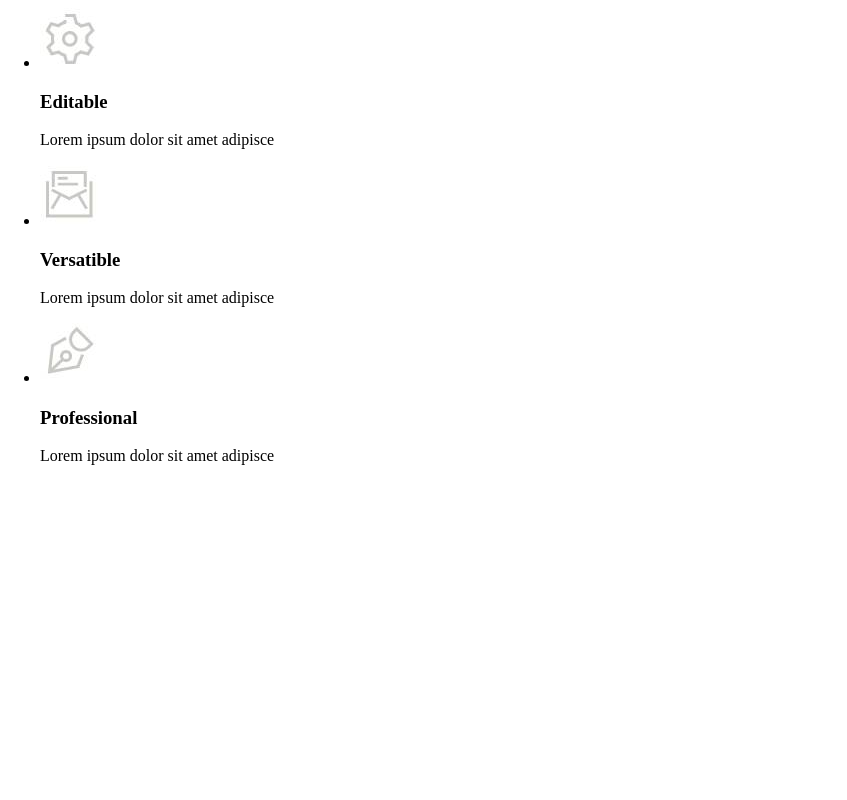
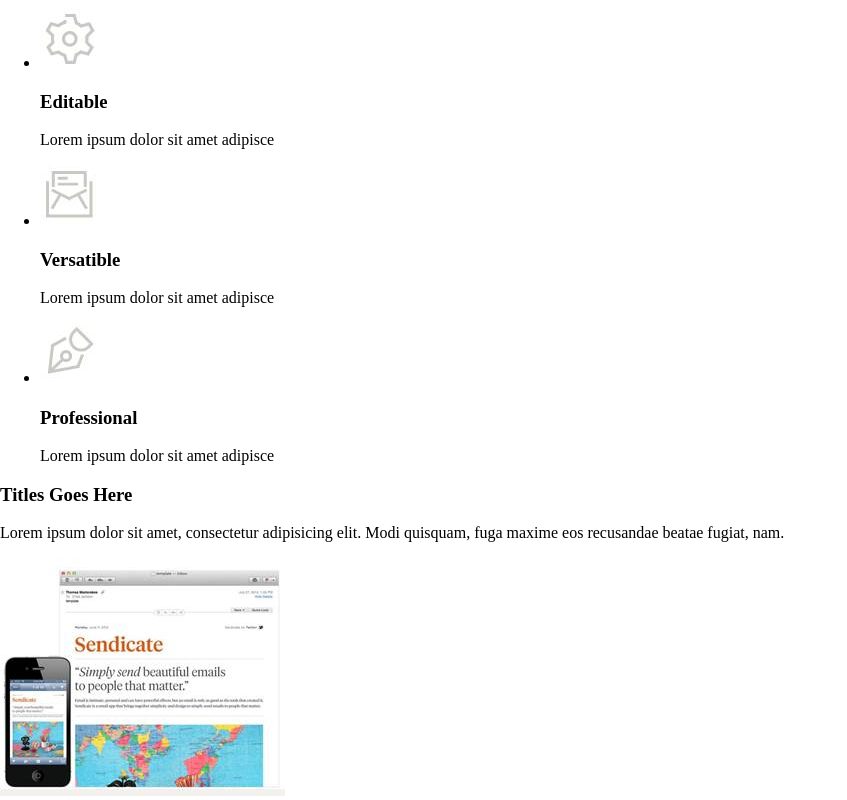
Before and after one commit to m1k1e/picto_site, a plain HTML site: page index.html in a window 1280 px wide. Shown: the part 534-1334 px from the top of the page, without its empty margins (0-847 px from the left). Before the commit the page ends 1015 px from the top, so only its background shows below. Drawn offline with Linux system fonts and the light colour scheme.

Commit message:
Add new layout left panel info

```diff
--- a/index.html
+++ b/index.html
@@ -57,6 +57,14 @@
 	</ul>
 </section>
 
+<section>
+	<div class="left">
+		<h3>Titles Goes Here</h3>
+		<p>Lorem ipsum dolor sit amet, consectetur adipisicing elit. Modi quisquam, fuga maxime eos recusandae beatae fugiat, nam.</p>
+		<div><img src="src/img/sendicate.jpg" alt=""></div>
+	</div>
+</section>
+
 
  </body>
 </html>
```
Also changed, not shown: src/img/sendicate.jpg (added), src/img/sendicate_icon.jpg (added).
